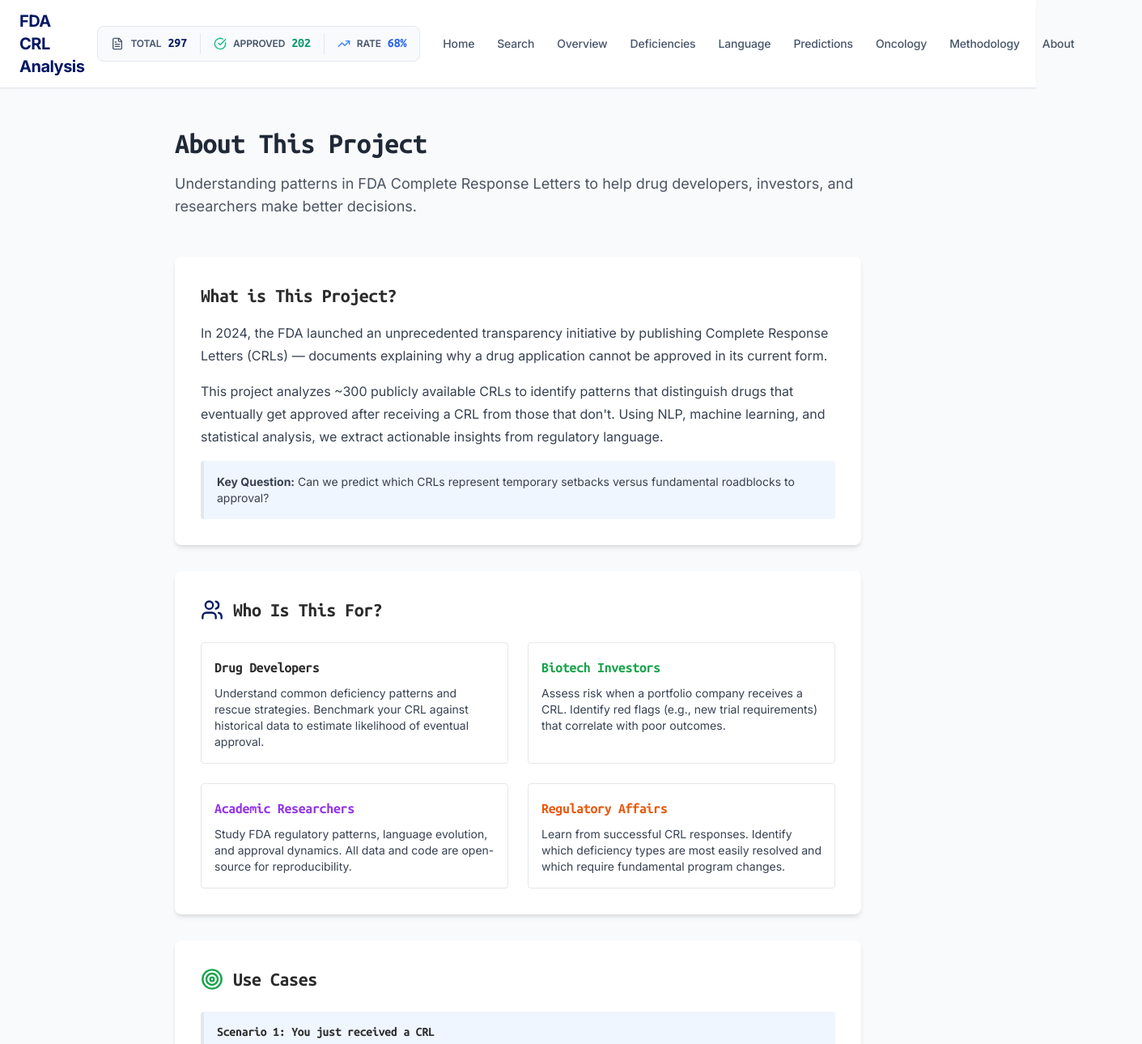
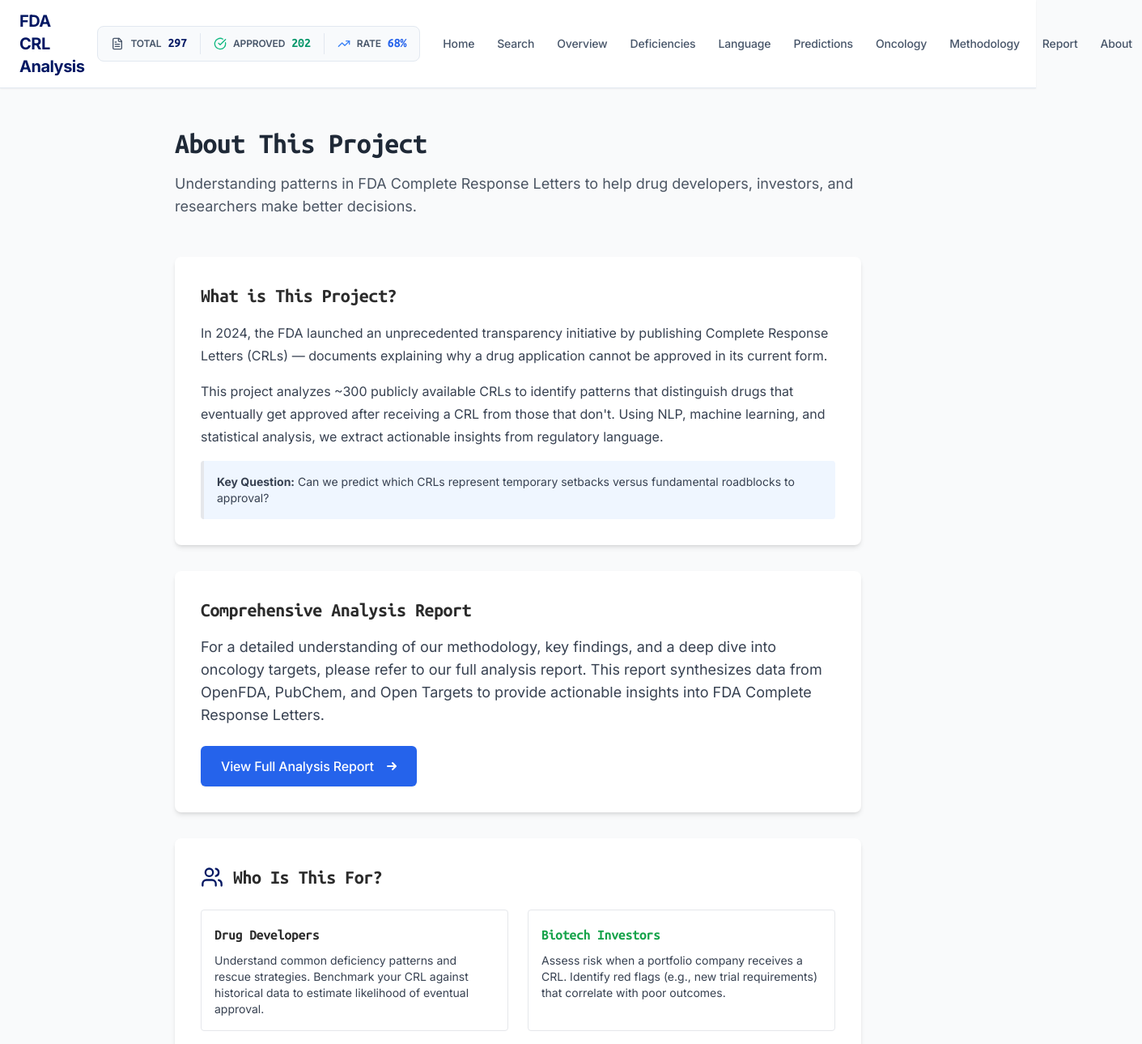
Before and after one commit to inventcures/fda_crl_analysis, a Next.js app in the folder website/: page /about in a window 1280 px wide. Shown: the top 1289 px of the page at 81% size, 1411 px wide, since content can reach past the window. Built offline with nearby package versions, Linux system fonts and the light colour scheme.

Commit message:
feat: Add comprehensive analysis report link
- Added a new section to the 'About' page with a link to the Google Docs comprehensive analysis report.
- Updated the main navigation component to include a 'Report' link, handling external URLs appropriately (opening in a new tab).

```diff
--- a/website/app/about/page.tsx
+++ b/website/app/about/page.tsx
@@ -38,6 +38,27 @@
               </p>
             </div>
           </div>
+        </section>
+
+        {/* Comprehensive Analysis Report Section */}
+        <section className="bg-white rounded-lg shadow-md p-8 mb-8">
+          <h2 className="text-2xl font-bold mb-4">Comprehensive Analysis Report</h2>
+          <p className="text-lg text-gray-700 mb-6">
+            For a detailed understanding of our methodology, key findings, and a deep dive into oncology targets,
+            please refer to our full analysis report. This report synthesizes data from OpenFDA, PubChem, and Open Targets
+            to provide actionable insights into FDA Complete Response Letters.
+          </p>
+          <a
+            href="https://docs.google.com/document/d/1P7UIii0E6CLk7iLnDqs4eZ3cS4uqJORGi3KOZr5eI_c/edit?usp=sharing"
+            target="_blank"
+            rel="noopener noreferrer"
+            className="inline-flex items-center px-6 py-3 border border-transparent text-base font-medium rounded-md shadow-sm text-white bg-blue-600 hover:bg-blue-700 focus:outline-none focus:ring-2 focus:ring-offset-2 focus:ring-blue-500"
+          >
+            View Full Analysis Report
+            <svg className="ml-3 -mr-1 h-5 w-5" xmlns="http://www.w3.org/2000/svg" viewBox="0 0 20 20" fill="currentColor" aria-hidden="true">
+              <path fillRule="evenodd" d="M10.293 5.293a1 1 0 011.414 0l4 4a1 1 0 010 1.414l-4 4a1 1 0 01-1.414-1.414L12.586 11H5a1 1 0 110-2h7.586l-2.293-2.293a1 1 0 010-1.414z" clipRule="evenodd" />
+            </svg>
+          </a>
         </section>
 
         {/* Target Audience */}
--- a/website/components/Navigation.tsx
+++ b/website/components/Navigation.tsx
@@ -31,6 +31,7 @@
     { href: '/predictive', label: 'Predictions' },
     { href: '/oncology', label: 'Oncology' },
     { href: '/methodology', label: 'Methodology' },
+    { href: 'https://docs.google.com/document/d/1P7UIii0E6CLk7iLnDqs4eZ3cS4uqJORGi3KOZr5eI_c/edit?usp=sharing', label: 'Report', external: true },
     { href: '/about', label: 'About' },
   ]
 
@@ -78,6 +79,17 @@
           {/* Desktop Navigation */}
           <div className="hidden md:flex gap-1">
             {links.map((link) => (
+              link.external ? (
+                <a
+                  key={link.href}
+                  href={link.href}
+                  target="_blank"
+                  rel="noopener noreferrer"
+                  className="px-3 py-2 text-sm text-text-secondary hover:text-accent hover:bg-gray-50 rounded-md transition-all font-medium"
+                >
+                  {link.label}
+                </a>
+              ) : (
                 <Link
                   key={link.href}
                   href={link.href}
@@ -85,6 +97,7 @@
                 >
                   {link.label}
                 </Link>
+              )
             ))}
           </div>
         </div>
@@ -110,6 +123,18 @@
               </div>
             )}
             {links.map((link) => (
+              link.external ? (
+                <a
+                  key={link.href}
+                  href={link.href}
+                  target="_blank"
+                  rel="noopener noreferrer"
+                  className="block py-2 px-2 text-text-secondary hover:text-accent hover:bg-gray-50 rounded-md transition-colors"
+                  onClick={() => setIsOpen(false)}
+                >
+                  {link.label}
+                </a>
+              ) : (
                 <Link
                   key={link.href}
                   href={link.href}
@@ -118,6 +143,7 @@
                 >
                   {link.label}
                 </Link>
+              )
             ))}
           </div>
         )}
```
Lines whose indentation alone changed are shown as unchanged.
